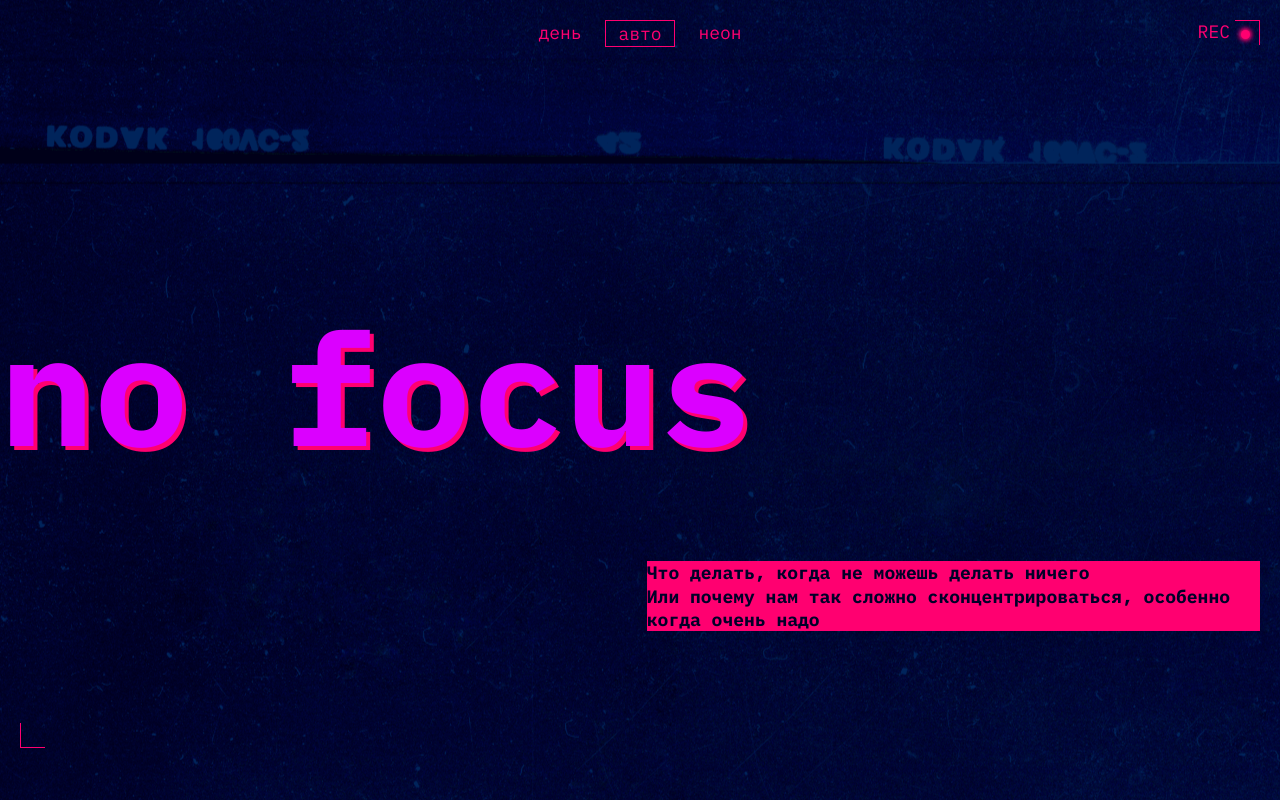
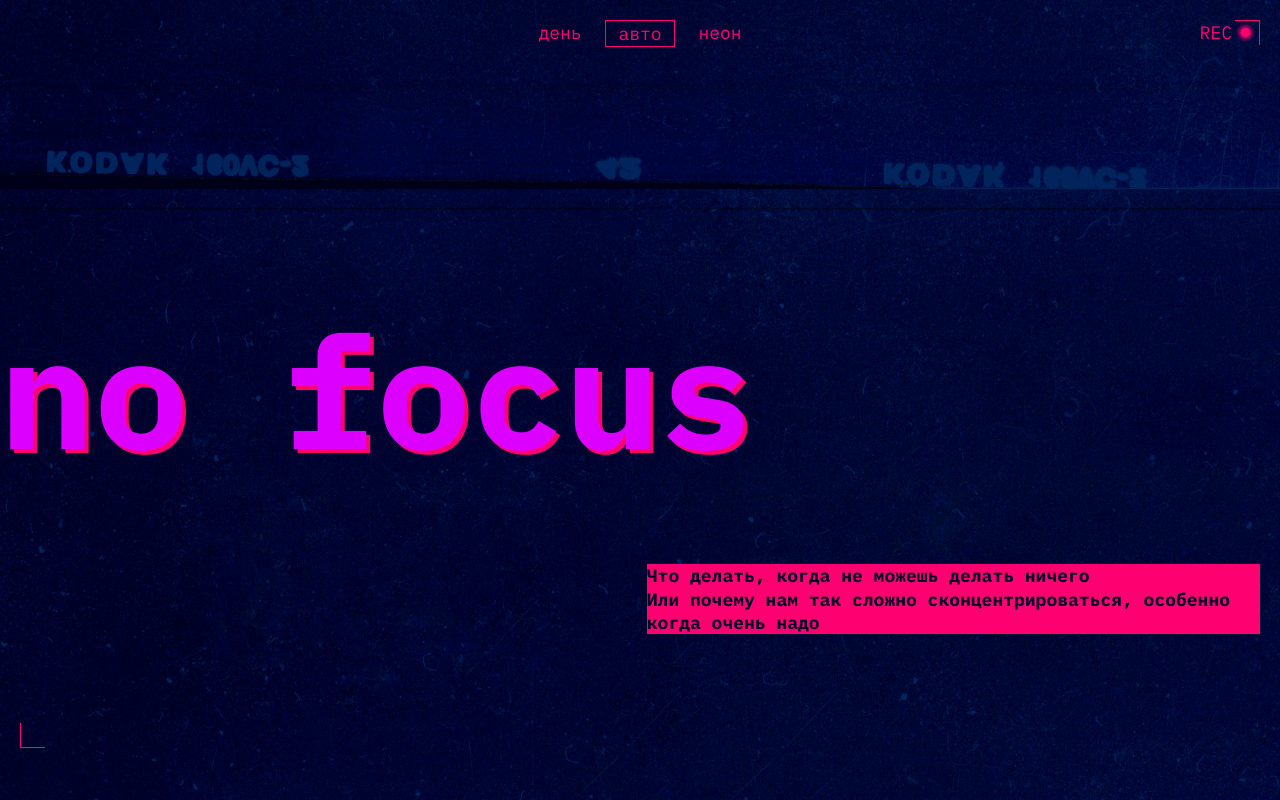
Before and after one commit to Alexandr848/slozhno-sosredotochitsya-fd, a plain HTML site: page index.html in a window 1280 px wide. Shown: the top 800 px of the page. Drawn offline with Linux system fonts and the light colour scheme.

Commit message:
правки №3

```diff
--- a/index.html
+++ b/index.html
@@ -18,7 +18,7 @@
     <link rel="apple-touch-icon" href="apple-touch-icon.png">
   </head>
   <body class="page">
-    <header class="header decorated-zone">
+    <header class="header header-rec decorated-zone">
       <nav class="header__theme-menu">
         <ul class="header__theme-menu-list">
           <li class="header__theme-menu-item">
--- a/styles/dark.css
+++ b/styles/dark.css
@@ -10,6 +10,7 @@
   --accent-color: #FF0070;
   --text-color: #000028;
   --text-accent-color: #FF0070;
+  --position-decor: absolute;
   /* сохраните этот селектор в приведённом виде.
     Так стили написанные ниже будут иметь больший вес,
     чем стили в медиазапросе предпочтений пользователя
--- a/styles/style.css
+++ b/styles/style.css
@@ -10,32 +10,6 @@
 
 .decorated-zone {
   position: relative;
-}
-
-body::after {
-  display: var(--position-decor);
-  content: "REC";
-  font-family: 'IBM Plex Mono', 'Arial', sans-serif;
-  font-size: var(--text-size);
-  font-weight: 400;
-  color: var(--accent-color);
-  line-height: 23.4px;
-  position: absolute;
-  right: 35px;
-  top: 10px;
-}
-
-body::before {
-  display: var(--position-decor);
-  content: "";
-  width: 9px;
-  height: 9px;
-  border-radius: 50%;
-  position: absolute;
-  background-color: var(--text-accent-color);
-  box-shadow: 0 0 4px 2px var(--text-accent-color);
-  top: 18px;
-  right: 18px;
 }
 
 .header__theme-menu-list {
@@ -78,16 +52,50 @@ body::before {
   line-height: 0.83;
   text-shadow: var(--accent-color) 4px 4px;
   margin-left: 10px;
-  margin-right: 10px;
-  margin-top: 25px;
+  margin-right: 20px;
+  margin-top: 10px;
 }
 
 .header {
+  position: relative;
   display: grid;
   min-height: 668px;
   justify-content: center;
   margin-left: 10px;
   margin-right: 10px;
+}
+
+.header__theme-menu {
+  position: relative;
+}
+
+.header-rec {
+  position: relative;
+}
+
+.header-rec::before {
+  content: "REC";
+  display: var(--position-decor);
+  position: absolute;
+  top: 10px;
+  right: 30px;
+  font-family: "IBM Plex Mono", sans-serif;
+  font-size: var(--text-size);
+  line-height: 25px;
+  color: var(--accent-color);
+}
+
+.header-rec::after {
+  content: "";
+  display: var(--position-decor);
+  position: absolute;
+  top: 18px;
+  right: 10px;
+  width: 9px;
+  height: 9px;
+  border-radius: 50%;
+  background: var(--accent-color);
+  box-shadow: 0 0 4px 2px var(--accent-color);
 }
 
 .header-text {
@@ -99,7 +107,7 @@ body::before {
   text-align: left;
   margin-left: 10px;
   margin-right: 10px;
-  margin-bottom: 35px;
+  margin-bottom: 20px;
   height: 65%;
 }
 
@@ -245,35 +253,18 @@ body::before {
   margin-right: 10px;
 }
 
-.decorated-zone::before,
-.decorated-zone::after {
-  content: '';
-  position: absolute;
-  width: 25px;
-  height: 25px;
-  border: 1px solid var(--text-accent-color);
-}
+.decorated-zone {
+  background:
+    linear-gradient(var(--text-accent-color), var(--text-accent-color)) top right / 25px 1px no-repeat,
+    linear-gradient(var(--text-accent-color), var(--text-accent-color)) top right / 1px 25px no-repeat,
+    linear-gradient(var(--text-accent-color), var(--text-accent-color)) bottom left / 25px 1px no-repeat,
+    linear-gradient(var(--text-accent-color), var(--text-accent-color)) bottom left / 1px 25px no-repeat;
 
-.decorated-zone::after {
-  bottom: 10px;
-  left: 0px;
-  right: none;
-  top: none;
-  border-top: none;
-  border-bottom: 1px solid var(--text-accent-color);
-  border-left: 1px solid var(--text-accent-color);
-  border-right: none;
-}
-
-.decorated-zone::before {
-  bottom: none;
-  left: none;
-  right: 0px;
-  top: 10px;
-  border-top: 1px solid var(--text-accent-color);
-  border-bottom: none;
-  border-left: none;
-  border-right: 1px solid var(--text-accent-color);
+  background-position:
+    top 10px right 0px,
+    top 10px right 0px,
+    bottom 10px left 0px,
+    bottom 10px left 0px;
 }
 
 .link {
@@ -308,8 +299,9 @@ body::before {
 
   .header-text {
     grid-column: 2/3;
-    margin-bottom: 40px;
+    margin-bottom: 35px;
     height: 40%;
+    margin-right: 10px;
   }
 
   .header__theme-menu {
@@ -319,23 +311,22 @@ body::before {
     align-self: center;
   }
 
-  .decorated-zone::after {
-    bottom: 20px;
-    left: 20px;
-  }
-  .decorated-zone::before {
-    right: 13px;
-    top: 20px;
+  .decorated-zone {
+    background-position:
+      top 20px right 10px,
+      top 20px right 10px,
+      bottom 20px left 20px,
+      bottom 20px left 20px;
   }
 
-  body::after {
-    top: 20px;
-    right: 50px;
+  .header-rec::before {
+      top: 20px;
+      right: 40px;
   }
 
-  body::before {
-    top: 27px;
-    right: 33px;
+  .header-rec::after {
+      top: 28px;
+      right: 20px;
   }
 
   .section-general {
@@ -441,9 +432,10 @@ body::before {
   }
 
   .gallery-item:nth-child(3) {
-    grid-column: 7/10;
+    grid-column: 7/11;
     grid-row: 2 / 4;
     min-width: 229px;
+    max-width: 90%;
    }
 
   .gallery-item:nth-child(4) {
@@ -457,13 +449,19 @@ body::before {
   }
 
   .gallery-item:nth-child(6) {
-    grid-column: 4 / 10;
+    grid-column: 4 / 11;
     grid-row: 4;
+    max-width: 94%;
   }
 
   .footer {
     min-height: 1024px;
-    margin-top: 50px;
+    margin-top: 40px;
+    margin-left: 0px;
+  }
+
+  .title-footer {
+    margin-left: 15px;
   }
 
   .footer::after {
@@ -511,23 +509,22 @@ body::before {
     margin-left: 30px;
   }
 
-  .decorated-zone::after {
-    bottom: 20px;
-    left: 20px;
-  }
-  .decorated-zone::before {
-    right: 0px;
-    top: 20px;
+  .decorated-zone {
+    background-position:
+      top 20px right 0px,
+      top 20px right 0px,
+      bottom 20px left 20px,
+      bottom 20px left 20px;
   }
 
-  body::after {
+  .header-rec::before {
     top: 20px;
-    right: 50px;
+    right: 28px;
   }
 
-  body::before {
-    top: 30px;
-    right: 30px;
+  .header-rec::after {
+      top: 28px;
+      right: 10px;
   }
 
   .section-general {
@@ -620,10 +617,13 @@ body::before {
   .footer {
     min-height: 768px;
     margin-top: 40px;
+    margin-left: 0px;
+    margin-right: 20px;
   }
 
   .title-footer {
     font-size: clamp(7.5rem, 0.5625rem + 14.4531vw, 9.8125rem);
+    margin-left: 25px;
   }
 
   .footer::after {
--- a/styles/variables.css
+++ b/styles/variables.css
@@ -13,7 +13,7 @@
   --button-color: #FF007066;
   --title-color: #DB00FF;
   --link-color: #FF0070;
-  --position-decor: absolute;
+  --position-decor: block;
   --text-size: 18px;
   --section-mar-tablet: 60px;
 }
```
